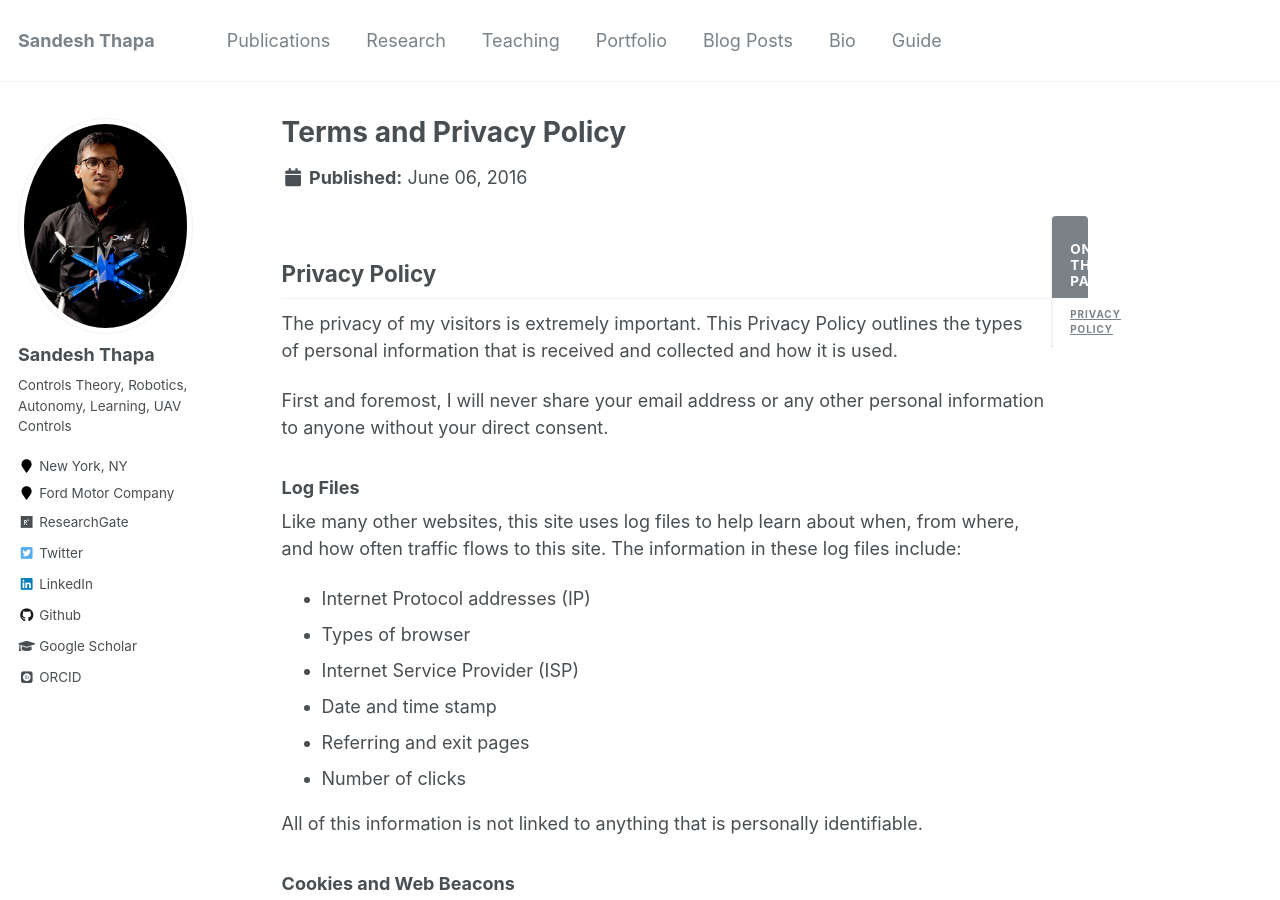
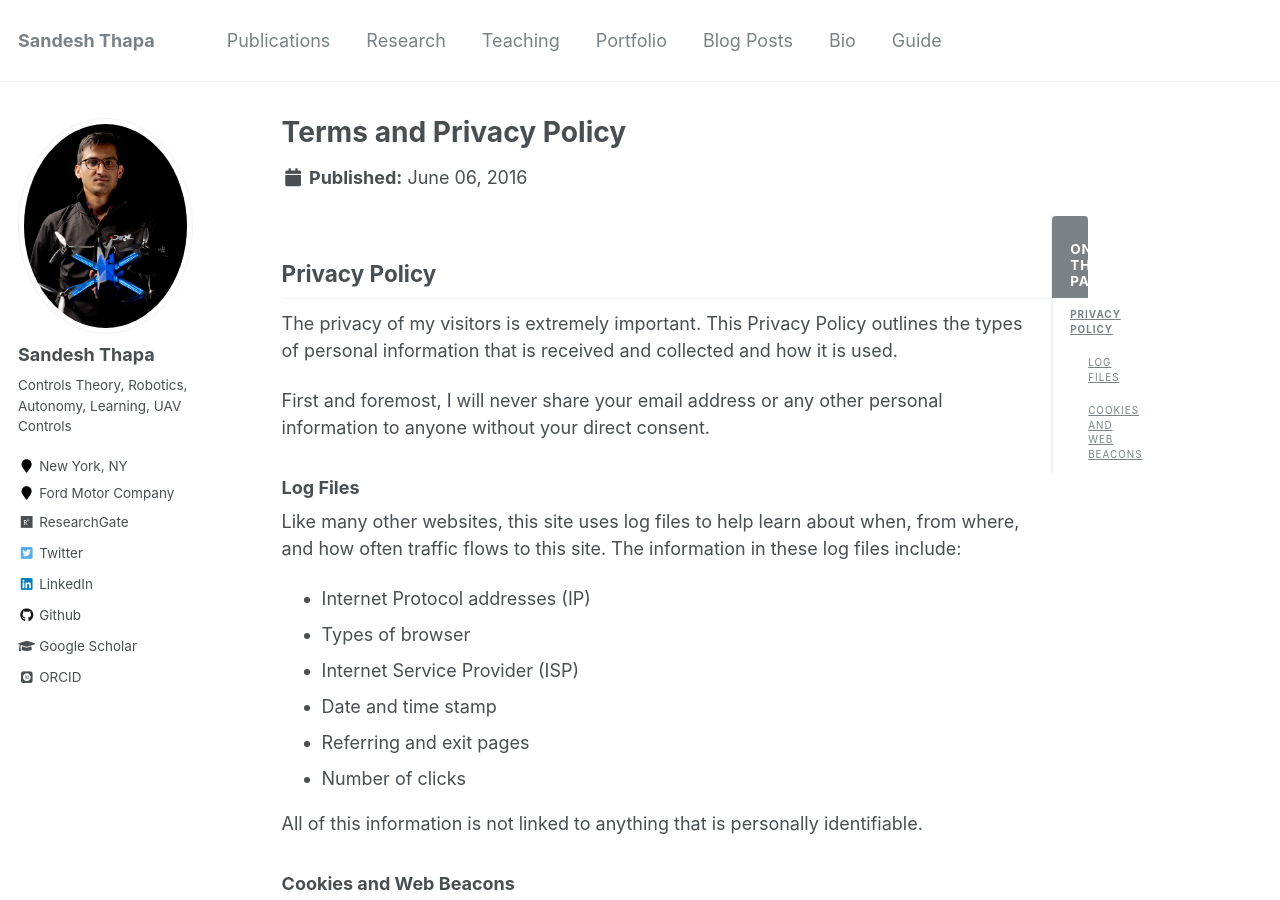
Before and after one commit to sandeshthapa/sandeshthapa.github.io, a Jekyll site: the page built from _pages/terms.md, in a window 1280 px wide and 900 px high. Built offline with Jekyll 4.4.1, drawn with Linux system fonts in a browser that asks for light colours; some web fonts are replaced.

Commit message:
updated config to check this

```diff
--- a/_config.yml
+++ b/_config.yml
@@ -169,7 +169,7 @@ kramdown:
   auto_ids: true
   footnote_nr: 1
   entity_output: as_char
-  toc_levels: 1..2
+  toc_levels: 1..3
   smart_quotes: lsquo,rsquo,ldquo,rdquo
   enable_coderay: false
 
```
